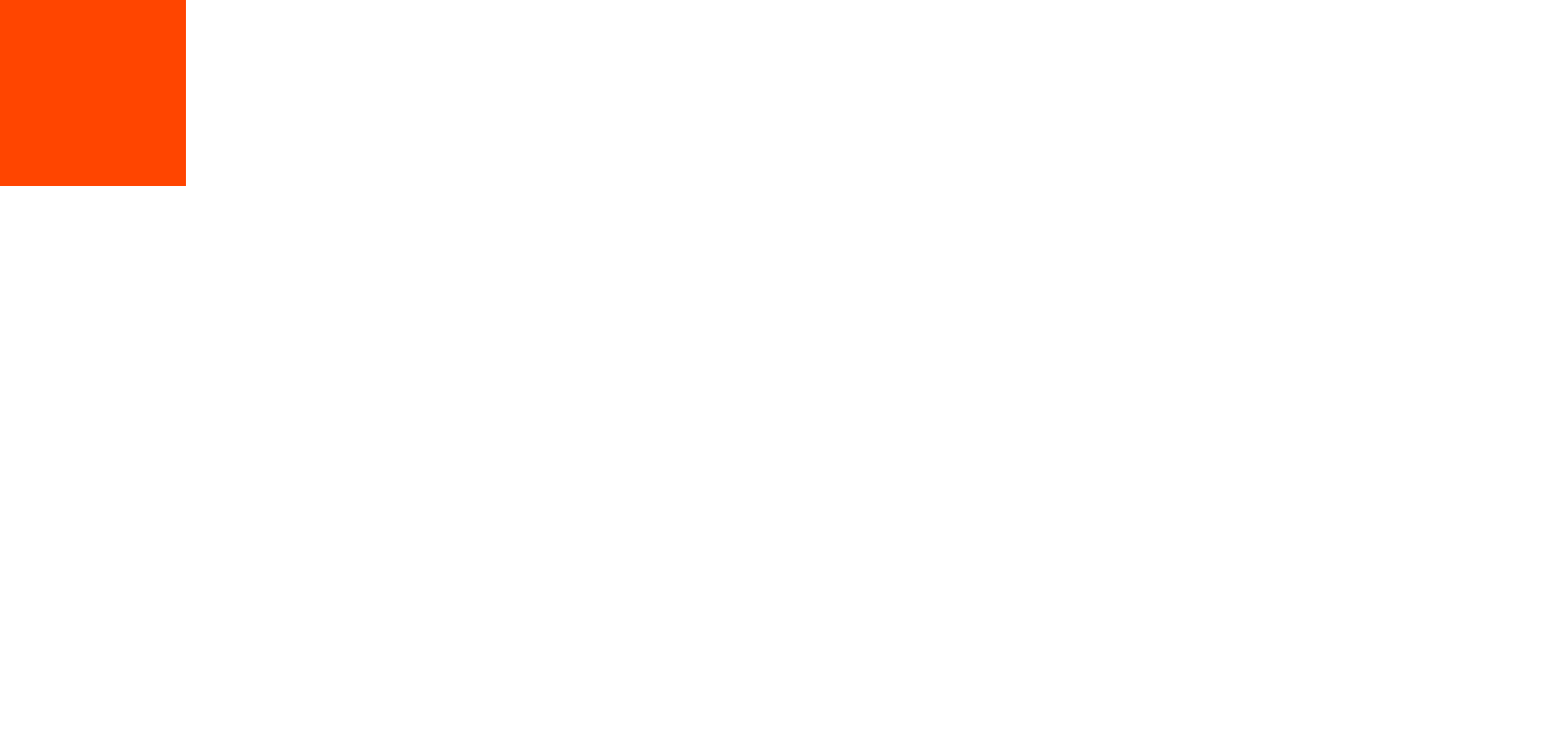
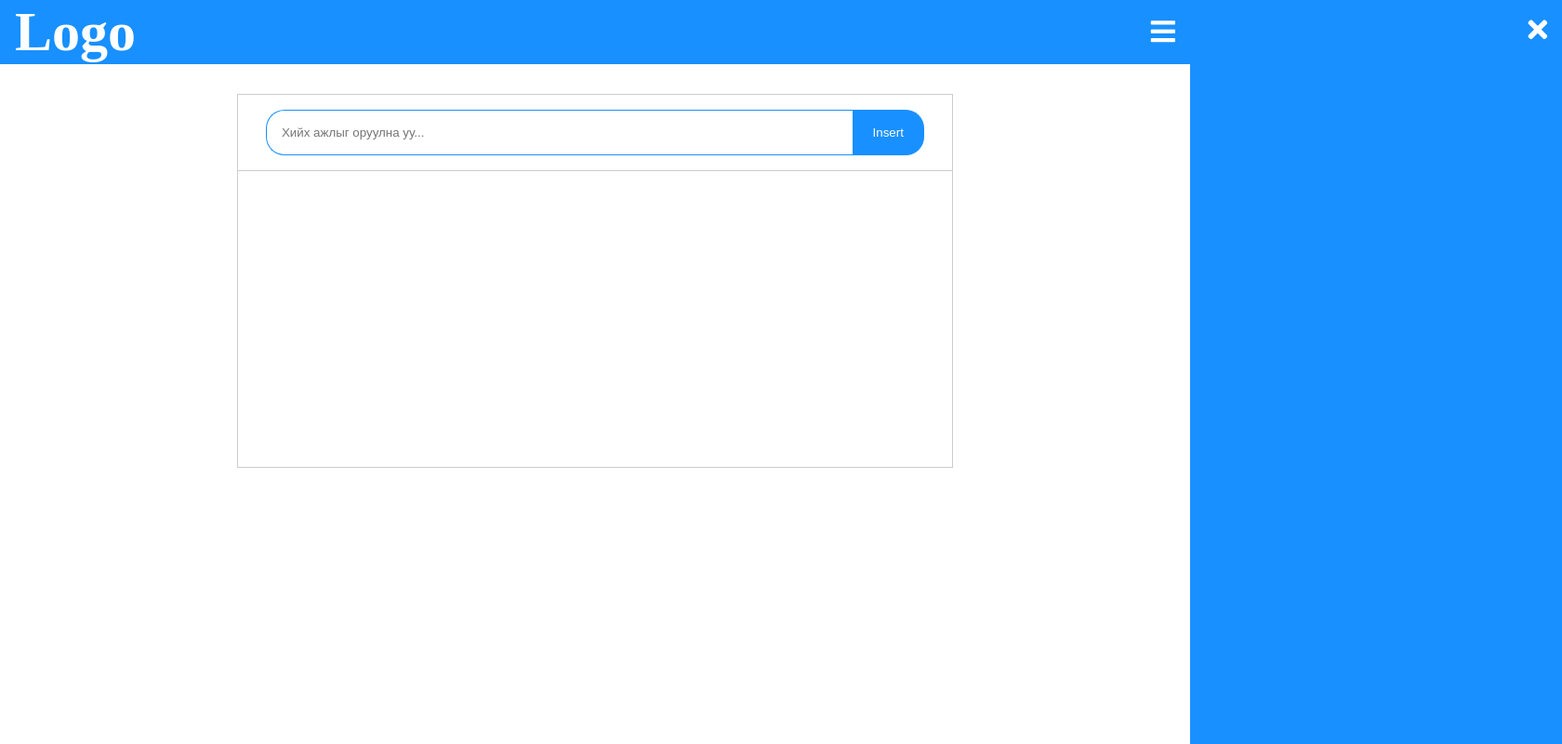
Before and after one commit to Taichir0923/SW-801, a plain HTML site: page index.html in a window 1280 px wide. Shown: the whole page at 93% size, 1680 px wide, since content can reach past the window. Drawn offline with Linux system fonts and the light colour scheme.

Commit message:
Update index.html

```diff
--- a/index.html
+++ b/index.html
@@ -10,7 +10,7 @@
 </head>
 <body>
 
-    <!-- <div class="header">
+    <div class="header">
         <div class="logo">
             <h1>Logo</h1>
         </div>
@@ -37,15 +37,15 @@
         </div>
     </div>
 
-    <script src="./script.js"></script> -->
+    <script src="./script.js"></script>
 
-    <style>
+    <!-- <style>
         #jfkgfjg {
             width: 200px;
             height: 200px;
             background-color: orangered;
         }
     </style>
-    <div id="jfkgfjg"></div>
+    <div id="jfkgfjg"></div> -->
 </body>
 </html>
```
